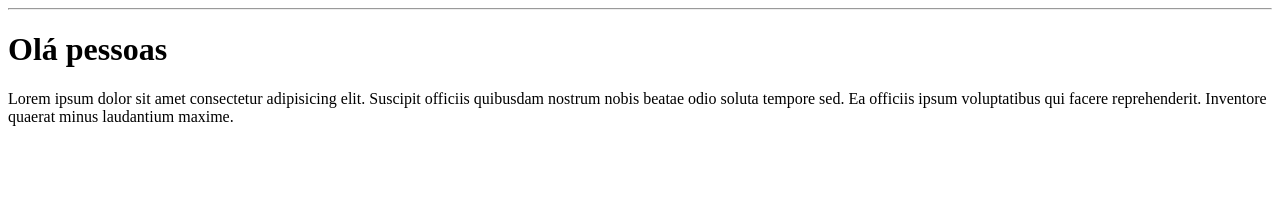
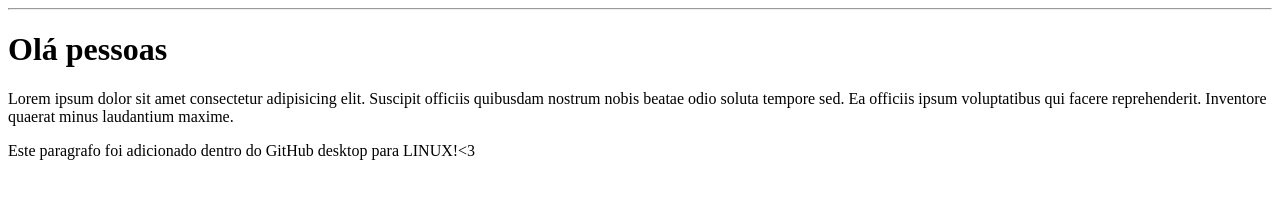
Before and after one commit to SysSimone/PrimeiroRep, a plain HTML site: page dificil/index.html in a window 1280 px wide. Drawn offline with Linux system fonts and the light colour scheme.

Commit message:
mudei o arquivo index.

```diff
--- a/dificil/index.html
+++ b/dificil/index.html
@@ -10,6 +10,6 @@
     <hr>
     <h1>Olá pessoas</h1>
     <p>Lorem ipsum dolor sit amet consectetur adipisicing elit. Suscipit officiis quibusdam nostrum nobis beatae odio soluta tempore sed. Ea officiis ipsum voluptatibus qui facere reprehenderit. Inventore quaerat minus laudantium maxime.</p>
-
+    <p> Este paragrafo foi adicionado dentro do GitHub desktop para LINUX!&lt;3 </p>
 </body>
 </html>
```
